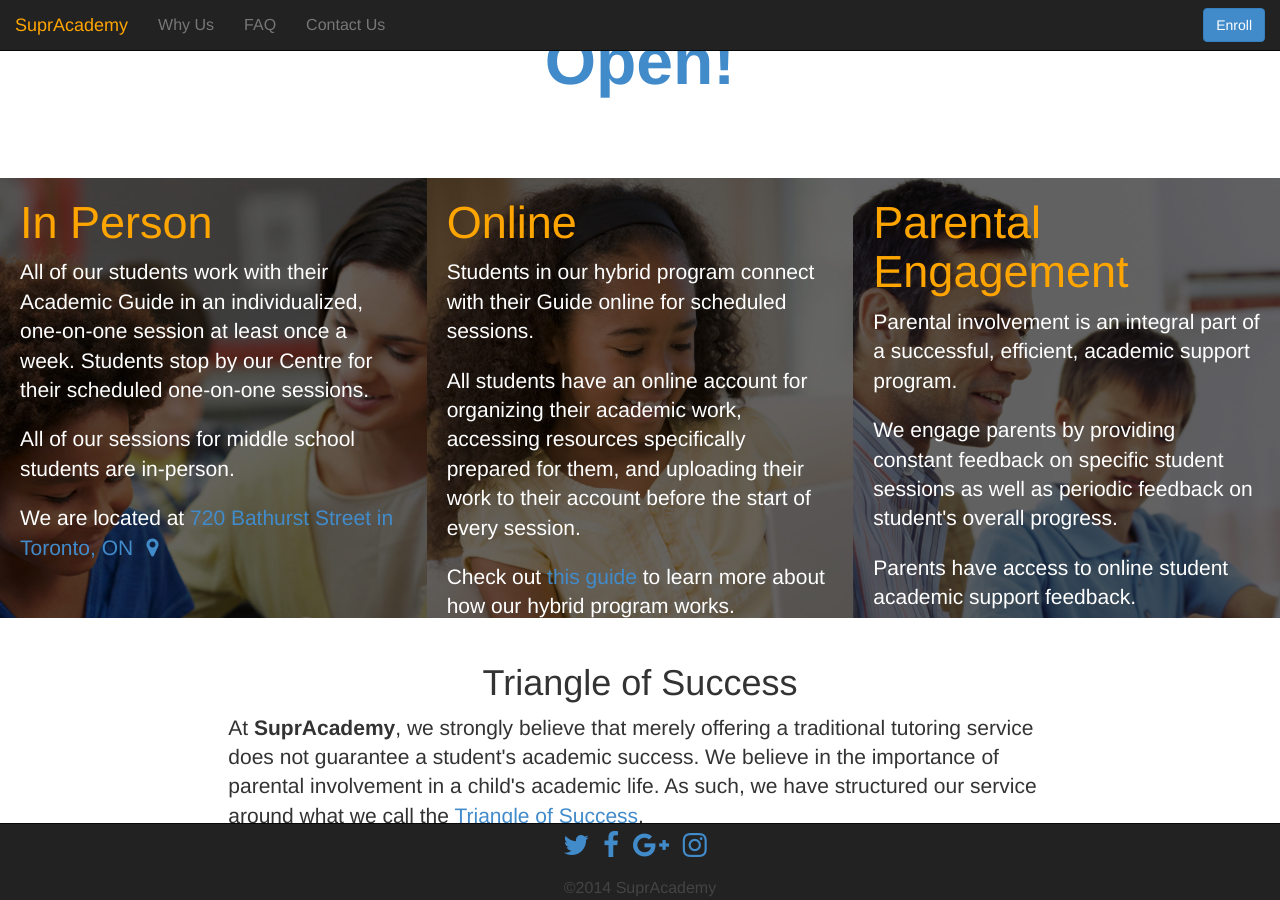
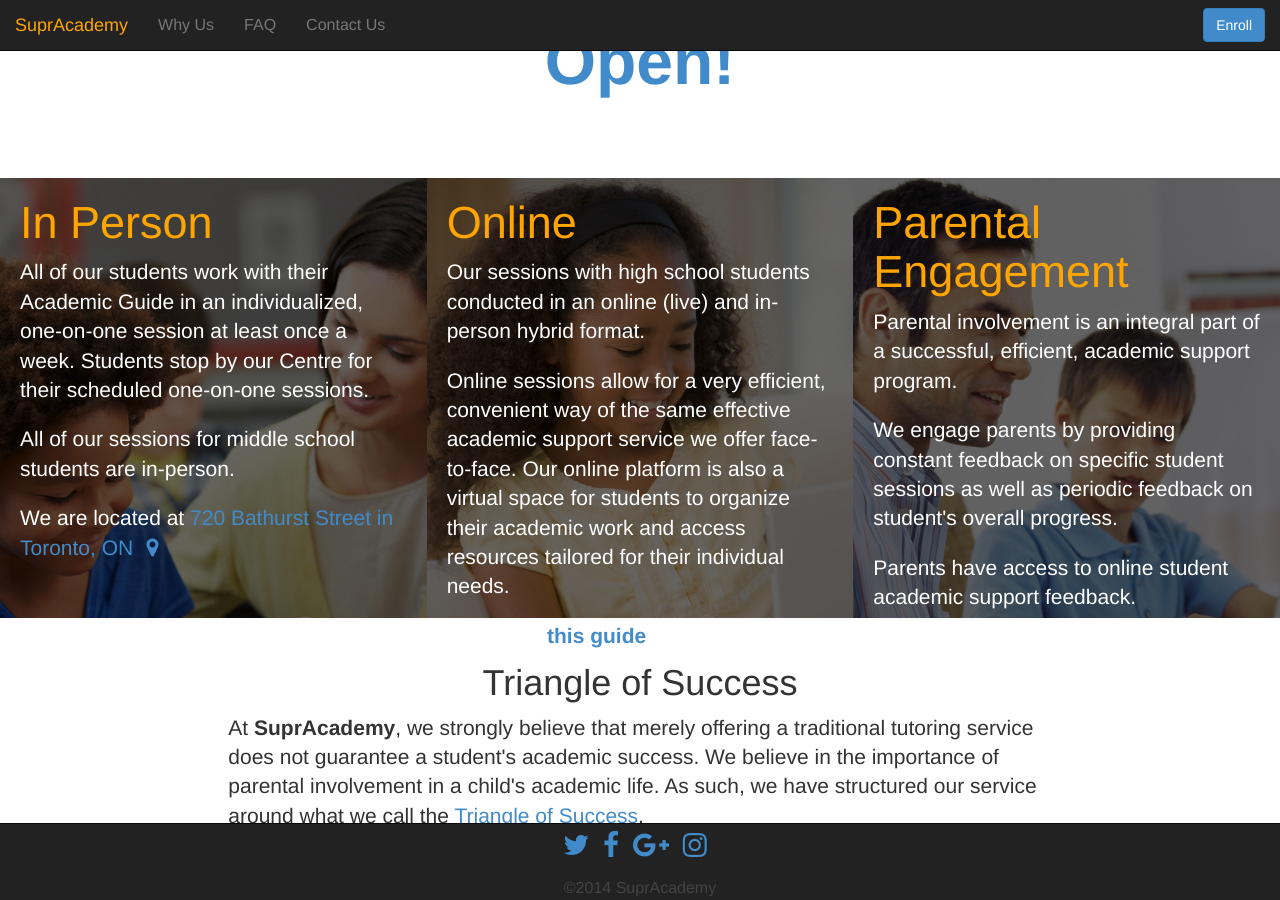
Before and after one commit to ojagostini/supracademy.com, a Jekyll site: the page built from index.html, in a window 1280 px wide and 900 px high, scrolled down 835 px. Built offline with Jekyll 4.4.1, drawn with Linux system fonts in a browser that asks for light colours; nearby versions of some CDN libraries.

Commit message:
modified online text in index.html

```diff
--- a/index.html
+++ b/index.html
@@ -93,9 +93,9 @@ published: true
         <div class="card-overlay">
           <div>
             <h2>Online</h2>
-            <p class="lead">Students in our hybrid program connect with their Guide online for scheduled sessions.</p>
-            <p class="lead">All students have an online account for organizing their academic work, accessing resources specifically prepared for them, and uploading their work to their account before the start of every session.</p>
-            <p class="lead">Check out <a href="http://supracademy.com/hybrid">this guide </a> to learn more about how our hybrid program works.</p>
+            <p class="lead">Our sessions with high school students conducted in an online (live) and in-person hybrid format.</p>
+            <p class="lead">Online sessions allow for a very efficient, convenient way of the same effective academic support service we offer face-to-face. Our online platform is also a virtual space for students to organize their academic work and access resources tailored for their individual needs.</p>
+            <p class="lead">Check out <a href="http://supracademy.com/hybrid"><strong>this guide</strong> </a> to learn more.</p>
             </ul>
           </div>
         </div>
```
